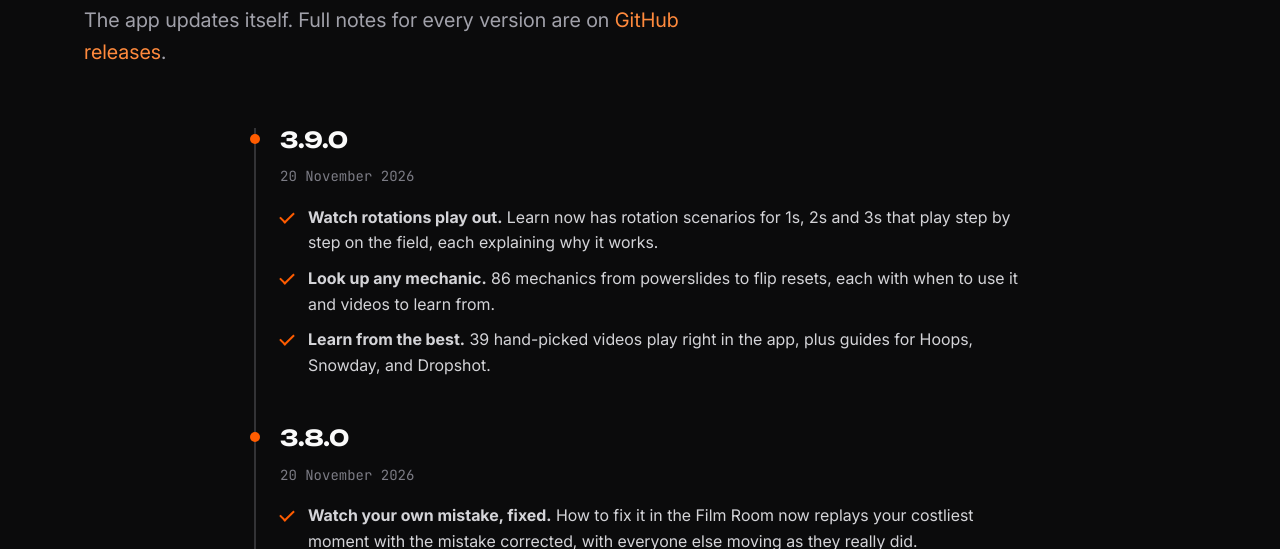
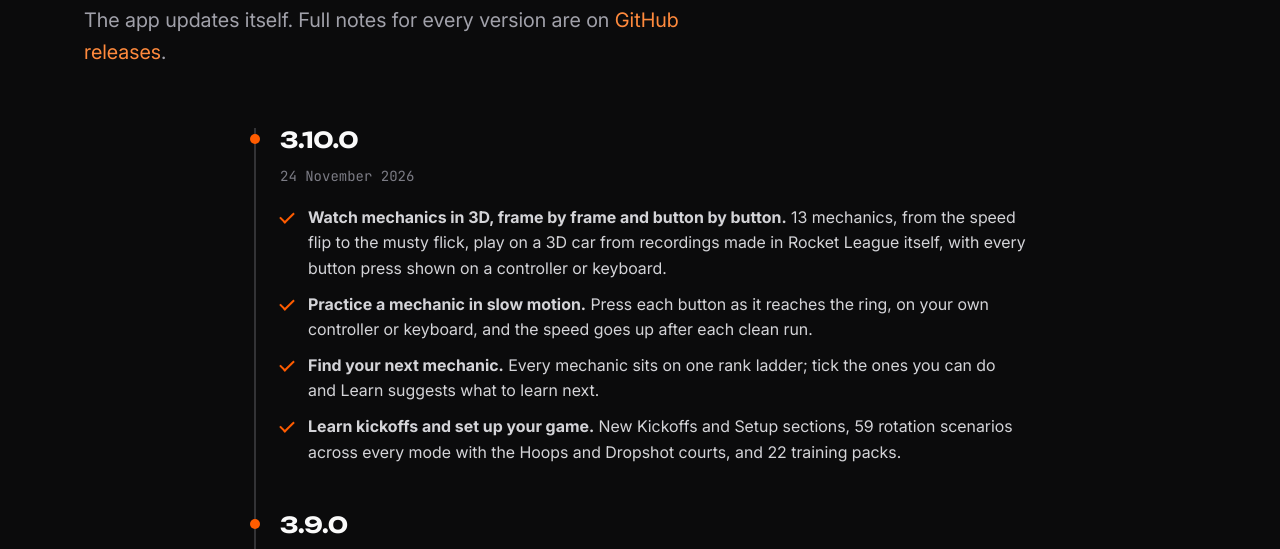
Before and after one commit to tobysword/instinct-site, a plain HTML site: page changelog.html in a window 1280 px wide. Shown: the part 263-812 px from the top of the page. Drawn offline with Linux system fonts and the light colour scheme.

Commit message:
Instinct 3.10.0: Learn in 3D
Co-Authored-By: Claude Opus 5.5 <noreply@anthropic.com>

```diff
--- a/changelog.html
+++ b/changelog.html
@@ -31,6 +31,13 @@ if ("changelog.html" !== "account.html" && /(access_token|error_code|error_descr
 <section class="phero"><div class="wrap"><span class="kick">What's new</span><h1>Recent releases.</h1>
 <p class="lead">The app updates itself. Full notes for every version are on <a href="https://github.com/tobysword/InstinctRL/releases">GitHub releases</a>.</p></div></section>
 <section style="padding-top:0"><div class="wrap" style="max-width:820px">
+<article class="release"><h2>3.10.0</h2><time datetime="2026-11-24">24 November 2026</time>
+<ul class="ticks" style="list-style:none;padding:0;display:grid;gap:10px;margin-top:16px">
+<li><strong>Watch mechanics in 3D, frame by frame and button by button.</strong> 13 mechanics, from the speed flip to the musty flick, play on a 3D car from recordings made in Rocket League itself, with every button press shown on a controller or keyboard.</li>
+<li><strong>Practice a mechanic in slow motion.</strong> Press each button as it reaches the ring, on your own controller or keyboard, and the speed goes up after each clean run.</li>
+<li><strong>Find your next mechanic.</strong> Every mechanic sits on one rank ladder; tick the ones you can do and Learn suggests what to learn next.</li>
+<li><strong>Learn kickoffs and set up your game.</strong> New Kickoffs and Setup sections, 59 rotation scenarios across every mode with the Hoops and Dropshot courts, and 22 training packs.</li>
+</ul></article>
 <article class="release"><h2>3.9.0</h2><time datetime="2026-11-20">20 November 2026</time>
 <ul class="ticks" style="list-style:none;padding:0;display:grid;gap:10px;margin-top:16px">
 <li><strong>Watch rotations play out.</strong> Learn now has rotation scenarios for 1s, 2s and 3s that play step by step on the field, each explaining why it works.</li>
--- a/site.config.json
+++ b/site.config.json
@@ -2,7 +2,7 @@
   "PRODUCT_NAME": "Instinct",
   "PRODUCT_BRAND_HTML": "Instinct",
   "PRO_NAME": "Instinct Pro",
-  "VERSION": "3.9.0",
+  "VERSION": "3.10.0",
   "SITE_URL": "https://tobysword.github.io/instinct-site/",
   "BASE_PATH": "/instinct-site/",
   "RELEASES": "https://github.com/tobysword/InstinctRL/releases",
```
Also changed, not shown: download.html (+1 -1 lines), src/changelog.html (+7 -0 lines).
